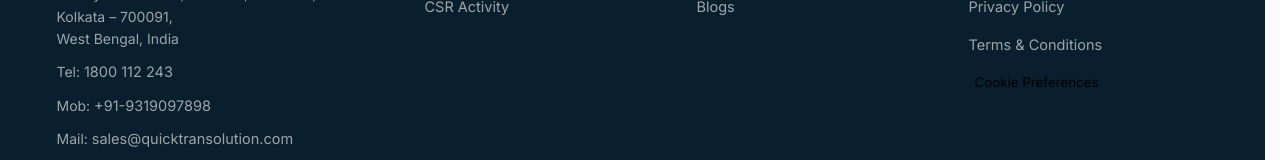
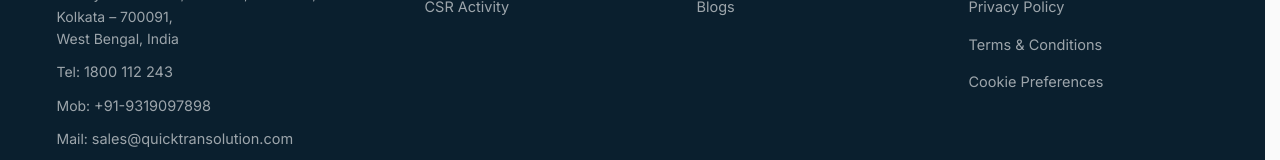
Before and after one commit to arnab-bhunia/QUICK-TRANSOLUTION, a React (Vite) app in the folder client/: page / in a window 1280 px wide. Shown: the part 4565-4725 px from the top of the page. Built offline with nearby package versions, Linux system fonts and the light colour scheme; no server answers; a web font is replaced by a local one.

Commit message:
fixed some button bugs

```diff
--- a/client/src/App.jsx
+++ b/client/src/App.jsx
@@ -1,16 +1,20 @@
 import { Routes, Route } from "react-router-dom";
 import SiteLayout from "./layouts/SiteLayout";
 import AdminApp from "./admin/AdminApp";
+import ScrollToTop from "./components/ScrollToTop";
 
 // Top-level branch: /admin/* gets its own separate shell (no public
 // TopBar/Navbar/Footer/chat widget/quote modal — see admin/AdminApp.jsx).
 // Everything else renders the public site via SiteLayout.
 function App() {
   return (
-    <Routes>
-      <Route path="/admin/*" element={<AdminApp />} />
-      <Route path="/*" element={<SiteLayout />} />
-    </Routes>
+    <>
+      <ScrollToTop />
+      <Routes>
+        <Route path="/admin/*" element={<AdminApp />} />
+        <Route path="/*" element={<SiteLayout />} />
+      </Routes>
+    </>
   );
 }
 
--- a/client/src/components/Footer.css
+++ b/client/src/components/Footer.css
@@ -31,6 +31,23 @@
 }
 
 .footer-col a:hover {
+  color: var(--color-accent);
+}
+
+.footer-cookie-link {
+  display: inline;
+  padding: 0;
+  margin: 0;
+  border: 0;
+  background: none;
+  font: inherit;
+  font-size: 14.5px;
+  color: inherit;
+  text-align: left;
+  transition: color 0.2s ease;
+}
+
+.footer-cookie-link:hover {
   color: var(--color-accent);
 }
 
--- a/client/src/components/Footer.jsx
+++ b/client/src/components/Footer.jsx
@@ -41,7 +41,7 @@ export default function Footer() {
           <ul>
             {site.footerLinks.about.map((l) => (
               <li key={l.label}>
-                <a href={l.href}>{l.label}</a>
+                <SmartLink href={l.href}>{l.label}</SmartLink>
               </li>
             ))}
           </ul>
@@ -52,7 +52,7 @@ export default function Footer() {
           <ul>
             {site.footerLinks.quick.map((l) => (
               <li key={l.label}>
-                <a href={l.href}>{l.label}</a>
+                <SmartLink href={l.href}>{l.label}</SmartLink>
               </li>
             ))}
           </ul>
--- /dev/null
+++ b/client/src/components/ScrollToTop.jsx
@@ -0,0 +1,18 @@
+import { useEffect } from "react";
+import { useLocation } from "react-router-dom";
+
+// React Router doesn't reset scroll position on navigation the way a
+// full page load does — without this, clicking a footer/nav link to a
+// different page lands you still scrolled down wherever you were.
+// Skipped when a hash is present (e.g. "/#services") so it doesn't
+// fight with Home.jsx's own scroll-to-anchor effect for that case.
+export default function ScrollToTop() {
+  const { pathname, hash } = useLocation();
+
+  useEffect(() => {
+    if (hash) return;
+    window.scrollTo(0, 0);
+  }, [pathname, hash]);
+
+  return null;
+}
--- a/client/src/pages/Home.jsx
+++ b/client/src/pages/Home.jsx
@@ -17,7 +17,7 @@ export default function Home({ onOpenQuote }) {
   // React Router doesn't auto-scroll on that, since there's no full page
   // reload for the browser to do it natively. This fills that one gap.
   useEffect(() => {
-    if (!location.hash) return;
+    if (!location.hash || location.hash === "#") return;
     const el = document.querySelector(location.hash);
     if (el) el.scrollIntoView({ behavior: "smooth" });
   }, [location.hash]);
```
